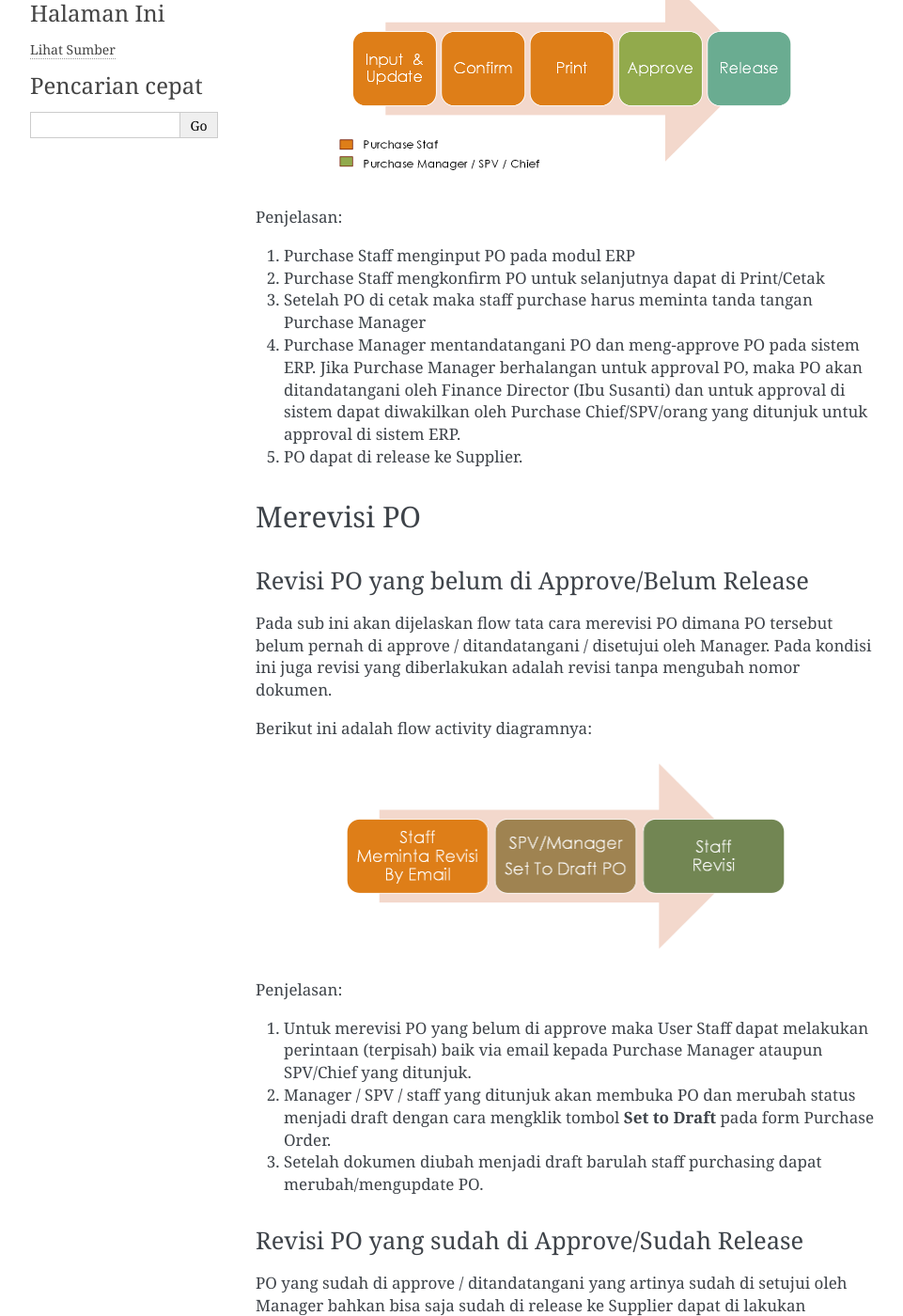
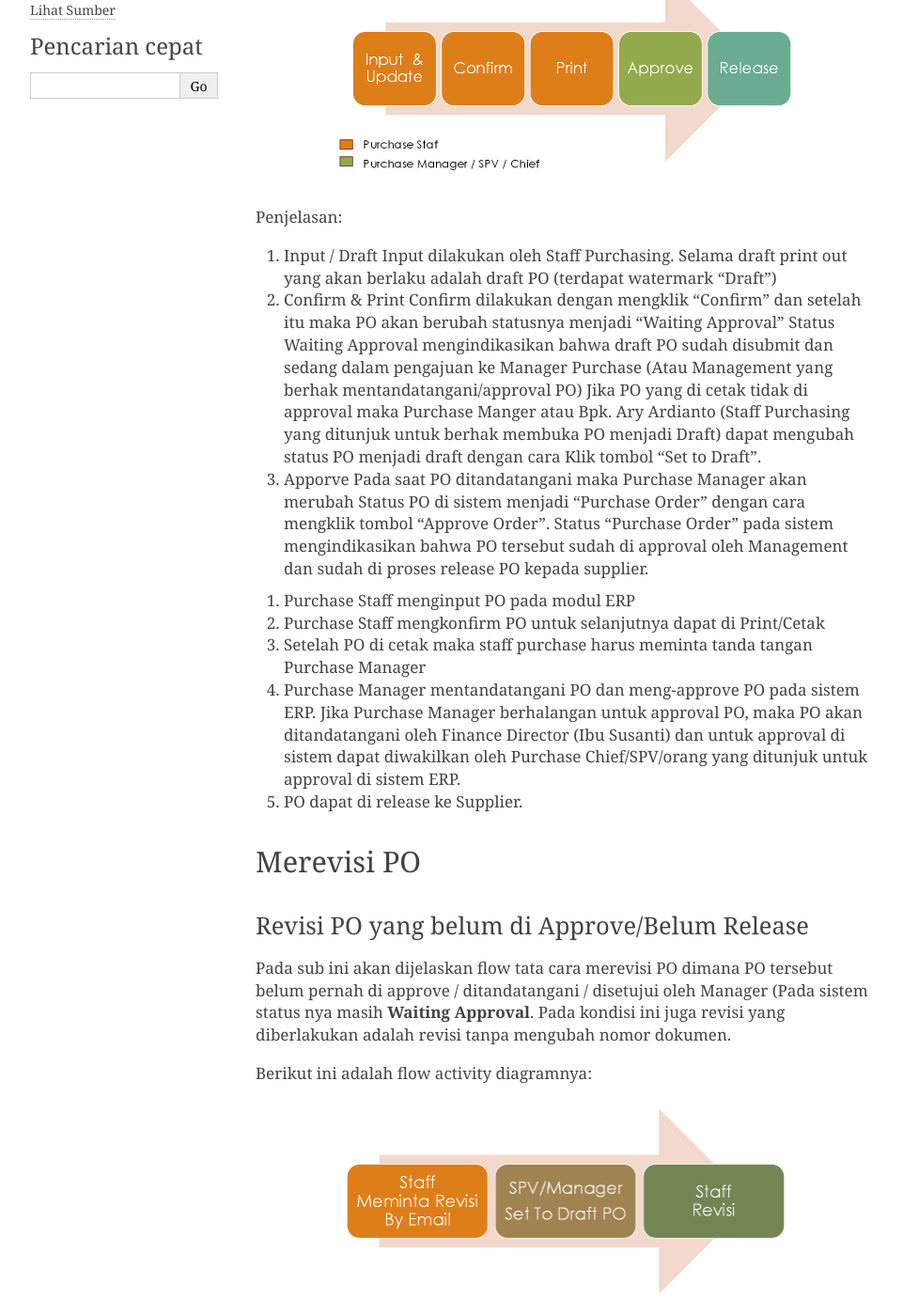
Before and after one commit to lajayuhniyarsyah/OpenERP-Supra-Doc, a Sphinx documentation site: the page built from source/pages/content/module/purchase/purchase_order.rst, in a window 1280 px wide and 1400 px high, scrolled down 444 px. Shown: the whole window at 94% size, without its empty margins (148-1109 px from the left). Built offline with Sphinx 7.4.7, drawn with Linux system fonts in a browser that asks for light colours; some of the changed text lies outside the part shown.

Commit message:
Purchase order rev

```diff
--- a/source/pages/content/module/purchase/purchase_order.rst
+++ b/source/pages/content/module/purchase/purchase_order.rst
@@ -26,6 +26,17 @@ Secara garis besar flow yang di terapkan dalam release PO adalah
 
 Penjelasan:
 
+1. Input / Draft
+   Input dilakukan oleh Staff Purchasing. Selama draft print out yang akan berlaku adalah draft PO (terdapat watermark “Draft”)
+2. Confirm & Print
+   Confirm dilakukan dengan mengklik “Confirm” dan setelah itu maka PO akan berubah statusnya menjadi “Waiting Approval”
+   Status Waiting Approval mengindikasikan bahwa draft PO sudah disubmit dan sedang dalam pengajuan ke Manager Purchase (Atau Management yang berhak mentandatangani/approval PO)
+   Jika PO yang di cetak tidak di approval maka Purchase Manger atau Bpk. Ary Ardianto (Staff Purchasing yang ditunjuk untuk berhak membuka PO menjadi Draft) dapat mengubah status PO menjadi draft dengan cara Klik tombol “Set to Draft”.
+3. Apporve
+   Pada saat PO ditandatangani maka Purchase Manager akan merubah Status PO di sistem menjadi “Purchase Order” dengan cara mengklik tombol “Approve Order”.
+   Status “Purchase Order” pada sistem mengindikasikan bahwa PO tersebut sudah di approval oleh Management dan sudah di proses release PO kepada supplier.
+
+
 1. Purchase Staff menginput PO pada modul ERP
 2. Purchase Staff mengkonfirm PO untuk selanjutnya dapat di Print/Cetak
 3. Setelah PO di cetak maka staff purchase harus meminta tanda tangan Purchase Manager
@@ -42,7 +53,7 @@ Merevisi PO
 Revisi PO yang belum di Approve/Belum Release
 ^^^^^^^^^^^^^^^^^^^^^^^^^^^^^^^^^^^^^^^^^^^^^
 
-Pada sub ini akan dijelaskan flow tata cara merevisi PO dimana PO tersebut belum pernah di approve / ditandatangani / disetujui oleh Manager.
+Pada sub ini akan dijelaskan flow tata cara merevisi PO dimana PO tersebut belum pernah di approve / ditandatangani / disetujui oleh Manager (Pada sistem status nya masih **Waiting Approval**.
 Pada kondisi ini juga revisi yang diberlakukan adalah revisi tanpa mengubah nomor dokumen.
 
 Berikut ini adalah flow activity diagramnya:
@@ -53,9 +64,10 @@ Berikut ini adalah flow activity diagramnya:
 
 Penjelasan:
 
-1. Untuk merevisi PO yang belum di approve maka User Staff dapat melakukan perintaan (terpisah) baik via email kepada Purchase Manager ataupun SPV/Chief yang ditunjuk.
-2. Manager / SPV / staff yang ditunjuk akan membuka PO dan merubah status menjadi draft dengan cara mengklik tombol **Set to Draft** pada form Purchase Order.
-3. Setelah dokumen diubah menjadi draft barulah staff purchasing dapat merubah/mengupdate PO.
+1. Purchase Staff menginformasikan/menyampaikan kepada Purchase Chief/SPV/Staff yang diberikan hak untuk approval Revisi (Lebih baik melalui media tertulis).
+2. Chief/SPV akan membuka dokumen PO dengan cara mengklik tombol "Set to Draft".
+3. Otomatis PO akan berubah status nya menjadi "Draft", lalu staff dapat mengedit kembali PO pada ERP.
+
 
 .. _content_purchase_po_revision_approved:
 
@@ -173,15 +185,3 @@ Setelah proses Approval maka Purchase Staff dapat merevisi PO dengan cara:
 2. Klik tombol "Create New Purchase Order". Setelah klik akan muncul PO dengan nomor REV. Pada PO tersebut silahkan edit dan revisi, lalu klik Tombol "Save" jika sudah selesai proses Editing.
 3. Confirm PO. Setelah diconfirm maka PO dapat di print untuk meminta persetujuan Oleh Purchase Manager.
 4. Jika disetujui maka Purchase Manager akan mentandatangani PO Revisi dan mengapprove PO di sistem ERP, dengan begitu PO dapat di proses selanjutnya. Jika sudah terjadi proses approval maka secara sistem dokumen PO versi lama akan berubah status menjadi "Cancel". Selain itu semua receiving yang sudah ada akan otomatis pindah ke dokumen PO versi Revisi.
-
-.. _content_purchase_po_revision_non_approved:
-
-Merevisi PO yang belum pernah di approval
------------------------------------------
-
-Untuk merevisi dokumen PO dimana proses nya **belum pernah di setujui oleh Purchase Manager**, artinya PO baru melalui proses **Confirm** oleh Staff Purchasing.
-Untuk merevisi diberlakukan flow:
-
-1. Purchase Staff menginformasikan/meminta by Email kepada Purchase Chief/SPV/Staff yang diberikan hak untuk approval Revisi.
-2. Chief/SPV akan membuka dokumen PO dengan cara mengklik tombol "Set to Draft".
-3. Otomatis PO akan berubah status nya menjadi "Draft", lalu staff dapat mengedit kembali PO pada ERP.
```
Also changed, not shown: other parts of source/pages/content/module/purchase/purchase_order.rst (+1 -1 lines).
